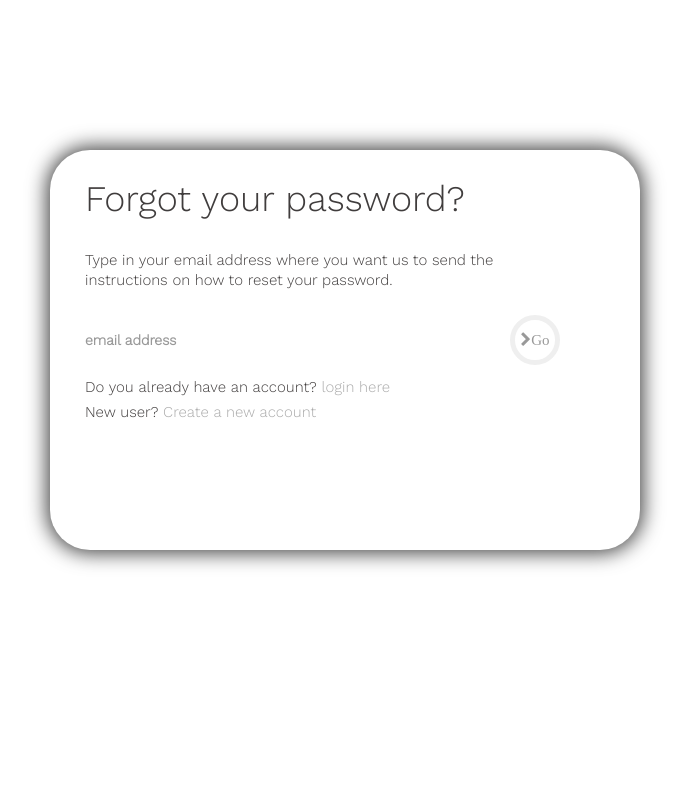
After one commit to Vultour/uow-gp-1, a PHP site: page /html/forgotPassword.html in a window 1280 px wide. The commit adds this page. Shown: the whole page, without its empty margins (340-1029 px from the left). Run offline with PHP 8.4, Linux system fonts and the light colour scheme; some libraries are stand-ins or nearby versions.

Commit message:
updated GUI

```diff
--- /dev/null
+++ b/SemesterTwo_Implementation/perfmon.app/css/forgotPassword.css
@@ -0,0 +1,189 @@
+/*
+*    CSS Document
+*
+*    @author  hdhanwani
+*    @date 29th Jan 2016
+*
+*    Colours used:
+*
+*    background:      #f5f5f5
+*    holo-blue:       #33b5e5  // main highlight
+*    white:           #403d3d  // text and block
+*
+*/
+
+@charset "UTF-8";
+
+/*Google fonts*/
+@import url(https://fonts.googleapis.com/css?family=Work+Sans:300);
+
+/* defaults */
+html, body { width: 100%; height: 100%; margin: 0; padding: 0; }
+body { font-family: 'Work Sans'; font-size: 15px; line-height: 20px;}
+img { border: none; }
+ul, li { padding: 0; margin: 0; list-style: none;}
+
+a { color: #aaaaaa; transition: all ease-in-out 200ms; }
+a:hover { color: #33b5e5; text-decoration: none; }
+
+.forgot-frame {
+  height: 400px;
+  width: 590px;
+  margin-top: -250px;
+  top: 50%;
+  margin-left: -250px;
+  left: 50%;
+  position: relative;
+  box-shadow: 0px 0px 20px 3px rgba(0,0,0,0.75);
+  -webkit-box-shadow: 0px 0px 20px 3px rgba(0,0,0,0.75);
+  -moz-box-shadow: 0px 0px 20px 3px rgba(0,0,0,0.75);
+  border-radius: 40px 40px 40px 40px;
+  -webkit-border-radius: 40px 40px 40px 40px;
+  -moz-border-radius: 40px 40px 40px 40px;
+}
+
+.etc-login-form {
+  color: #403d3d;
+  padding: 10px 20px;
+}
+
+.etc-login-form p {
+  margin-bottom: 5px;
+}
+
+.container {
+  width: 500px;
+  border-radius: 5px;
+  display: inline-block;
+}
+
+.main-login-form {
+  position: relative;
+}
+
+.container .form-control {
+  border: 0;
+  box-shadow: 0 0 0;
+  border-radius: 0;
+  background: transparent;
+  color: #555555;
+  padding: 7px 0;
+  font-weight: bold;
+  height:auto;
+}
+
+.container .form-control {
+  -webkit-input-placeholder: #999;
+  -moz-input-placeholder: #999;
+  -input-placeholder: #999;
+}
+
+.container .form-group {
+  margin-bottom: 0;
+  border-bottom: 2px solid #efefef;
+  padding-right: 20px;
+  position: relative;
+}
+
+.container .form-group:last-child {
+  border-bottom: 0;
+}
+
+.login-group {
+  background: #ffffff;
+  color: #999999;
+  border-radius: 8px;
+  padding: 10px 20px;
+}
+
+.login-group-checkbox { padding: 5px 0; }
+
+/*=== 5. Login Button ===*/
+.container .login-button {
+  position: absolute;
+  right: -25px;
+  top: 50%;
+  background: #ffffff;
+  color: #999999;
+  padding: 11px 0;
+  width: 50px;
+  height: 50px;
+  margin-top: -25px;
+  border: 5px solid #efefef;
+  border-radius: 50%;
+  transition: all ease-in-out 500ms;
+}
+.container .login-button:hover {
+  color: #555555;
+  transform: rotate(450deg);
+}
+.container .login-button.clicked {
+  color: #555555;
+}
+.container .login-button.clicked:hover {
+  transform: none;
+}
+.container .login-button.clicked.success {
+  color: #2ecc71;
+}
+.container .login-button.clicked.error {
+  color: #e74c3c;
+}
+
+/*=== 6. Form Invalid ===*/
+label.form-invalid {
+  position: absolute;
+  top: 0;
+  right: 0;
+  z-index: 5;
+  display: block;
+  margin-top: -25px;
+  padding: 7px 9px;
+  background: #777777;
+  color: #ffffff;
+  border-radius: 5px;
+  font-weight: bold;
+  font-size: 11px;
+}
+
+label.form-invalid:after {
+  top: 100%;
+  right: 10px;
+  border: solid transparent;
+  content: " ";
+  height: 0;
+  width: 0;
+  position: absolute;
+  pointer-events: none;
+  border-color: transparent;
+  border-top-color: #777777;
+  border-width: 6px;
+}
+
+/*=== 7. Form - Main Message ===*/
+.login-form-main-message {
+  background: #ffffff;
+  color: #999999;
+  border-left: 3px solid transparent;
+  border-radius: 3px;
+  margin-bottom: 8px;
+  font-weight: bold;
+  height: 0;
+  padding: 0 20px 0 17px;
+  opacity: 0;
+  transition: all ease-in-out 200ms;
+}
+
+.login-form-main-message.show {
+  height: auto;
+  opacity: 1;
+  padding: 10px 20px 10px 17px;
+}
+
+.login-form-main-message.success {
+  border-left-color: #2ecc71;
+}
+
+.login-form-main-message.error {
+  border-left-color: #e74c3c;
+}
--- /dev/null
+++ b/SemesterTwo_Implementation/perfmon.app/html/forgotPassword.html
@@ -0,0 +1,62 @@
+<!doctype <!DOCTYPE html>
+<html>
+<head>
+
+	<title> Forgot Password</title>
+
+	<link rel="shortcut icon" type="image/x-icon" href="../images/favicon.ico">
+	<link rel="stylesheet" type="text/css" href="https://maxcdn.bootstrapcdn.com/bootstrap/3.3.6/css/bootstrap.min.css" integrity="sha384-1q8mTJOASx8j1Au+a5WDVnPi2lkFfwwEAa8hDDdjZlpLegxhjVME1fgjWPGmkzs7" crossorigin="anonymous">
+	<link rel="stylesheet" type="text/css" href="https://maxcdn.bootstrapcdn.com/font-awesome/4.5.0/css/font-awesome.min.css">
+	<link href='../css/forgotPassword.css' rel='stylesheet' type='text/css'>
+
+	<script src="https://cdnjs.cloudflare.com/ajax/libs/jquery-validate/1.13.1/jquery.validate.min.js"></script>
+
+	<meta name="viewport" content="width=device-width, initial-scale=1, maximum-scale=1" />
+
+</head>
+<body>
+
+	<div class="forgot-frame">
+		<div class="container">
+			<form id="forgot-password-form" name="myForm" class="text-left" onsubmit="return validateForm();" method="">
+				<div class="etc-login-form">
+					<h1>Forgot your password?</h1>
+				</div>
+				<div class="etc-login-form">
+					<p>Type in your email address where you want us to send the instructions on how to reset your password.</p>
+				</div>
+				<div class="login-form-main-message"></div>
+				<div class="main-login-form">
+					<div class="login-group">
+						<div class="form-group">
+							<label for="fp_email" class="sr-only">Email Address</label>
+							<input type="text" class="form-control" id="fp_email" name="fp_email" placeholder="email address">
+						</div>
+					</div>
+					<button type="submit" class="login-button"><i class="fa fa-chevron-right">Go</i></button>
+				</div>
+				<div class="etc-login-form">
+					<p>
+						Do you already have an account? <a href="../php/login.php">login here</a>
+					</p>
+					<p>New user?<a href="./register.html"> Create a new account </p>
+
+					</div>
+				</form>
+			</div>
+		</div>
+		<script>
+			function validateForm() {
+					var x = document.forms["myForm"]["fp_email"].value;
+					var atpos = x.indexOf("@");
+					var dotpos = x.lastIndexOf(".");
+					if (atpos<1 || dotpos<atpos+2 || dotpos+2>=x.length) {
+						alert("Not a valid e-mail address");
+						return false;
+					} else {
+							return true;
+						}
+					}
+			</script>
+</body>
+</html>
--- a/SemesterTwo_Implementation/perfmon.app/php/template.php
+++ b/SemesterTwo_Implementation/perfmon.app/php/template.php
@@ -1,6 +1,6 @@
 <?php
 
-$pagename = 'P.O.S Login';
+$pagename = 'P.O.S. Login';
 
 echo '<title>'.$pagename.'</title>';
 
```
Also changed, not shown: SemesterTwo_Implementation/perfmon.app/css/global.css (+5 -11 lines), SemesterTwo_Implementation/perfmon.app/css/register.css (added, +92 -0 lines), SemesterTwo_Implementation/perfmon.app/html/login.html (+33 -11 lines), SemesterTwo_Implementation/perfmon.app/html/register.html (added, +86 -0 lines).
